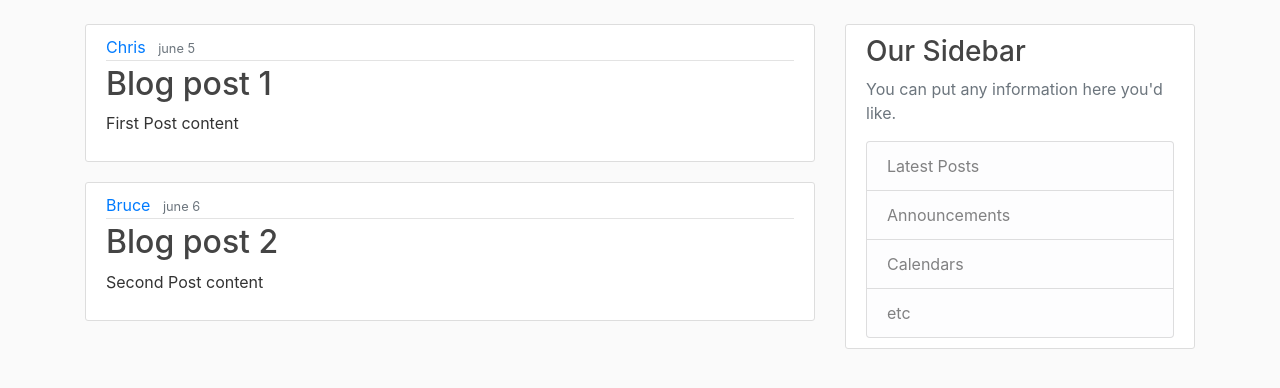
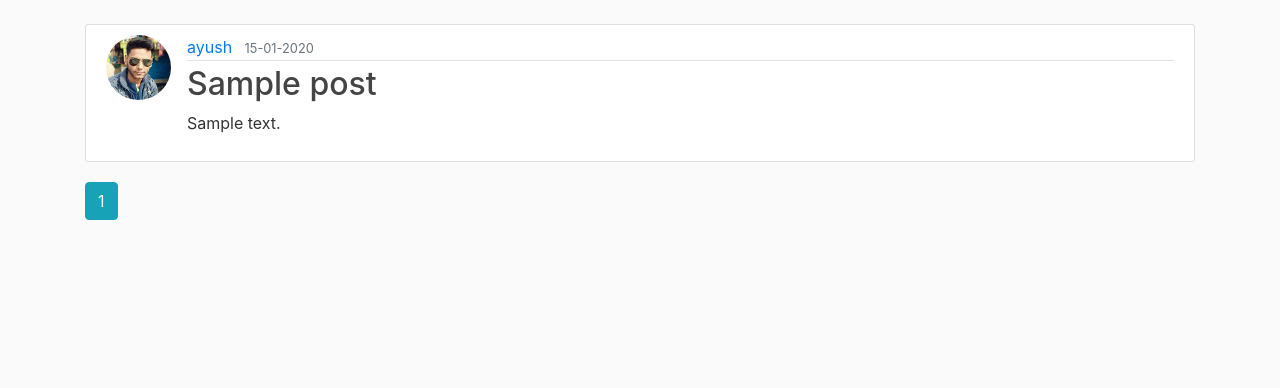
Before and after one commit to ayush1409/Tech-Blog, a Flask app: page / in a window 1280 px wide. Shown: the part 56-444 px from the top of the page. Run offline with Flask 2, Linux system fonts and the light colour scheme; data comes from the database, SQL or seed files in the repository; both versions use the stored data as it was before the commit; tables that the repository leaves empty hold one stand-in row (values such as "Sample post"); some libraries are stand-ins or nearby versions.

Commit message:
posts management added with pagination in home page

```diff
--- a/flaskblog/models.py
+++ b/flaskblog/models.py
@@ -21,7 +21,7 @@ class User(db.Model, UserMixin):
 class Post(db.Model):
 	id = db.Column(db.Integer, primary_key=True)
 	title = db.Column(db.String(100), nullable=False)
-	date_posted = db.Column(db.DateTime, nullable=False, default=datetime)
+	date_posted = db.Column(db.DateTime, nullable=False, default=datetime.utcnow)
 	content = db.Column(db.Text, nullable=False)
 	user_id = db.Column(db.Integer, db.ForeignKey('user.id'), nullable=False)
 
--- a/flaskblog/routes.py
+++ b/flaskblog/routes.py
@@ -1,103 +1,143 @@
-import os, secrets
+import os
+import secrets
 from PIL import Image
-from flaskblog import app, bcrypt, db
-from flask import render_template, url_for,flash, redirect, request
-from flaskblog.forms import RegistrationForm, LoginForm, UpdationForm, PostForm
-from flaskblog.models import User,Post
+from flask import render_template, url_for, flash, redirect, request, abort
+from flaskblog import app, db, bcrypt
+from flaskblog.forms import RegistrationForm, LoginForm, PostForm,UpdationForm
+from flaskblog.models import User, Post
 from flask_login import login_user, current_user, logout_user, login_required
 
-posts = [
-	{
-		'author' : 'Chris',
-		'title' : 'Blog post 1',
-		'content' : 'First Post content',
-		'date_posted' : 'june 5'
 
-	},
-	{
-		'author' : 'Bruce',
-		'title' : 'Blog post 2',
-		'content' : 'Second Post content',
-		'date_posted' : 'june 6'
-	}
-]
-
-@app.route('/')
-@app.route('/home')
+@app.route("/")
+@app.route("/home")
 def home():
+	page = request.args.get('page', 1, type=int)
+	posts = Post.query.paginate(page=page,per_page=5)
 	return render_template('home.html', posts=posts)
 
-@app.route('/register', methods=['GET', 'POST'])
+
+@app.route("/about")
+def about():
+    return render_template('about.html', title='About')
+
+
+@app.route("/register", methods=['GET', 'POST'])
 def register():
-	if current_user.is_authenticated:
-		return redirect(url_for('home'))
-	form = RegistrationForm()
-	if form.validate_on_submit():
-		hashed_pw = bcrypt.generate_password_hash(form.password.data).decode('utf-8')
-		user = User(username=form.username.data, email=form.email.data, password=hashed_pw)
-		db.session.add(user)
-		db.session.commit()
-		flash('Yout account has been created. Now you can Log In!', 'success')
-		return redirect(url_for('login'))
-	return render_template('Register.html', title='Register', form=form)
+    if current_user.is_authenticated:
+        return redirect(url_for('home'))
+    form = RegistrationForm()
+    if form.validate_on_submit():
+        hashed_password = bcrypt.generate_password_hash(form.password.data).decode('utf-8')
+        user = User(username=form.username.data, email=form.email.data, password=hashed_password)
+        db.session.add(user)
+        db.session.commit()
+        flash('Your account has been created! You are now able to log in', 'success')
+        return redirect(url_for('login'))
+    return render_template('register.html', title='Register', form=form)
 
-@app.route('/login', methods=['GET','POST'])
+
+@app.route("/login", methods=['GET', 'POST'])
 def login():
-	if current_user.is_authenticated:
-		return redirect(url_for('home'))
-	form = LoginForm()
-	if form.validate_on_submit():
-		user = User.query.filter_by(email=form.email.data).first()
-		if user and bcrypt.check_password_hash(user.password, form.password.data):
-			login_user(user, remember=form.remember.data)
-			next_page = request.args.get('next')
-			return redirect(next_page) if next_page else redirect(url_for('home'))
-		else:
-			flash('Login unsuccessful. Please check email and password', 'danger')
-	return render_template('login.html', title='Login', form=form)
+    if current_user.is_authenticated:
+        return redirect(url_for('home'))
+    form = LoginForm()
+    if form.validate_on_submit():
+        user = User.query.filter_by(email=form.email.data).first()
+        if user and bcrypt.check_password_hash(user.password, form.password.data):
+            login_user(user, remember=form.remember.data)
+            next_page = request.args.get('next')
+            return redirect(next_page) if next_page else redirect(url_for('home'))
+        else:
+            flash('Login Unsuccessful. Please check email and password', 'danger')
+    return render_template('login.html', title='Login', form=form)
 
-@app.route('/logout')
+
+@app.route("/logout")
 def logout():
-	logout_user()
-	return redirect(url_for('home'))
+    logout_user()
+    return redirect(url_for('home'))
+
 
 def save_picture(form_picture):
-	random_hex = secrets.token_hex(8)
-	_, f_ext = os.path.splitext(form_picture.filename)
-	picture_fn = random_hex + f_ext
-	picture_path = os.path.join(app.root_path + '/static/profile_pics/' + picture_fn)
-	output_size = (125, 125)
-	i = Image.open(form_picture)
-	i.thumbnail(output_size)
-	i.save(picture_path)
-	return picture_fn
+    random_hex = secrets.token_hex(8)
+    _, f_ext = os.path.splitext(form_picture.filename)
+    picture_fn = random_hex + f_ext
+    picture_path = os.path.join(app.root_path, 'static/profile_pics', picture_fn)
 
-@app.route('/account', methods=['GET','POST'])
+    output_size = (125, 125)
+    i = Image.open(form_picture)
+    i.thumbnail(output_size)
+    i.save(picture_path)
+
+    return picture_fn
+
+
+@app.route("/account", methods=['GET', 'POST'])
 @login_required
 def account():
-	form = UpdationForm()
-	if form.validate_on_submit():
-		if form.picture.data:
-			picture_file = save_picture(form.picture.data)
-			current_user.image_file = picture_file
-		current_user.email = form.email.data
-		db.session.commit()
-		flash('Your accoun has been updated!', 'success')
-		return redirect(url_for('account'))
-	elif request.method == 'GET':
-		form.username.data = current_user.username
-		form.email.data = current_user.email
-	image_file = url_for('static', filename='profile_pics/'+current_user.image_file)
-	return render_template('account.html', title='Account', image_file=image_file, form=form)
+    form = UpdationForm()
+    if form.validate_on_submit():
+        if form.picture.data:
+            picture_file = save_picture(form.picture.data)
+            current_user.image_file = picture_file
+        current_user.username = form.username.data
+        current_user.email = form.email.data
+        db.session.commit()
+        flash('Your account has been updated!', 'success')
+        return redirect(url_for('account'))
+    elif request.method == 'GET':
+        form.username.data = current_user.username
+        form.email.data = current_user.email
+    image_file = url_for('static', filename='profile_pics/' + current_user.image_file)
+    return render_template('account.html', title='Account',
+                           image_file=image_file, form=form)
 
-@app.route('/post/new', methods=['GET','POST'])
+
+@app.route("/post/new", methods=['GET', 'POST'])
+@login_required
 def new_post():
-	form = PostForm()
-	if form.validate_on_submit():
-		flask('Your post has been created!', 'success')
-		return redirect(url_for('home'))
-	return render_template('create_post.html', title='About')
+    form = PostForm()
+    if form.validate_on_submit():
+        post = Post(title=form.title.data, content=form.content.data, author=current_user)
+        db.session.add(post)
+        db.session.commit()
+        flash('Your post has been created!', 'success')
+        return redirect(url_for('home'))
+    return render_template('create_post.html', title='New Post',
+                           form=form, legend='New Post')
 
-@app.route('/about')
-def about():
-	return render_template('about.html', title='About')
+
+@app.route("/post/<int:post_id>")
+def post(post_id):
+    post = Post.query.get_or_404(post_id)
+    return render_template('post.html', title=post.title, post=post)
+
+
+@app.route("/post/<int:post_id>/update", methods=['GET', 'POST'])
+@login_required
+def update_post(post_id):
+    post = Post.query.get_or_404(post_id)
+    if post.author != current_user:
+        abort(403)
+    form = PostForm()
+    if form.validate_on_submit():
+        post.title = form.title.data
+        post.content = form.content.data
+        db.session.commit()
+        flash('Your post has been updated!', 'success')
+        return redirect(url_for('post', post_id=post.id))
+    elif request.method == 'GET':
+        form.title.data = post.title
+        form.content.data = post.content
+    return render_template('create_post.html', title='Update Post', form=form, legend='Update Post')
+
+@app.route("/post/<int:post_id>/delete", methods=['POST'])
+@login_required
+def delete_post(post_id):
+    post = Post.query.get_or_404(post_id)
+    if post.author != current_user:
+        abort(403)
+    db.session.delete(post)
+    db.session.commit()
+    flash('Your post has been deleted!', 'success')
+    return redirect(url_for('home'))
--- a/flaskblog/templates/create_post.html
+++ b/flaskblog/templates/create_post.html
@@ -4,7 +4,7 @@
 	<form method="POST" action="">
 		{{ form.hidden_tag() }}
 		<fieldset class="form-group">
-			<legend class="border-bottom mb-4">New Post</legend>
+			<legend class="border-bottom mb-4">{{ legend }}</legend>
 			<div class="form-group">
 				{{ form.title.label(class="form-control-label") }}
 				{% if form.title.errors %}
--- a/flaskblog/templates/home.html
+++ b/flaskblog/templates/home.html
@@ -1,15 +1,27 @@
 {% extends "layout.html" %}
 {% block content%}
-{% for post in posts %}
+{% for post in posts.items %}
 	<article class="media content-section">
+		<img class='rounded-circle article-img' src={{ url_for('static', filename='profile_pics/' + post.author.image_file) }}></img>
   		<div class="media-body">
     		<div class="article-metadata">
-      			<a class="mr-2" href="#">{{ post.author }}</a>
-      			<small class="text-muted">{{ post.date_posted }}</small>
+      			<a class="mr-2" href="#">{{ post.author.username}}</a>
+      			<small class="text-muted">{{ post.date_posted.strftime('%d-%m-%Y') }}</small>
     		</div>
-    		<h2><a class="article-title" href="#">{{ post.title }}</a></h2>
+    		<h2><a class="article-title" href="{{ url_for('post', post_id=post.id) }}">{{ post.title }}</a></h2>
     		<p class="article-content">{{ post.content }}</p>
   		</div>
 	</article>
 {% endfor%}
+{% for page_num in posts.iter_pages() %}
+	{% if page_num %}
+		{% if page_num == posts.page %}
+			<a class="btn btn-info mb-4" href={{ url_for('home', page=page_num) }}>{{ page_num }}</a>
+		{% else %}
+			<a class="btn btn-outline-info mb-4" href={{ url_for('home', page=page_num) }}>{{ page_num }}</a>
+		{% endif %}
+	{% else%}
+	...
+	{%endif%}
+{% endfor %}
 {% endblock content %}
--- a/flaskblog/templates/layout.html
+++ b/flaskblog/templates/layout.html
@@ -45,7 +45,7 @@
 
 	<main role="main" class="container">
   		<div class="row">
-    		<div class="col-md-8">
+    		<div class="col-md-12">
 			{% with messages = get_flashed_messages(with_categories=true) %}
 				{% if messages %}
 					{% for category,message in messages %}
@@ -57,6 +57,7 @@
 			{% endwith %}
       		{% block content %}{% endblock %}
     		</div>
+			<!---
     		<div class="col-md-4">
       			<div class="content-section">
         		<h3>Our Sidebar</h3>
@@ -69,8 +70,10 @@
           		</ul>
       			</div>
     		</div>
+			-->
   		</div>
 	</main>
+
 	<!-- Optional JavaScript -->
     <!-- jQuery first, then Popper.js, then Bootstrap JS -->
     <script src="https://code.jquery.com/jquery-3.3.1.slim.min.js" integrity="sha384-q8i/X+965DzO0rT7abK41JStQIAqVgRVzpbzo5smXKp4YfRvH+8abtTE1Pi6jizo" crossorigin="anonymous"></script>
```
Also changed, not shown: flaskblog/templates/post.html (added, +37 -0 lines), flaskblog/site.db (deleted).
